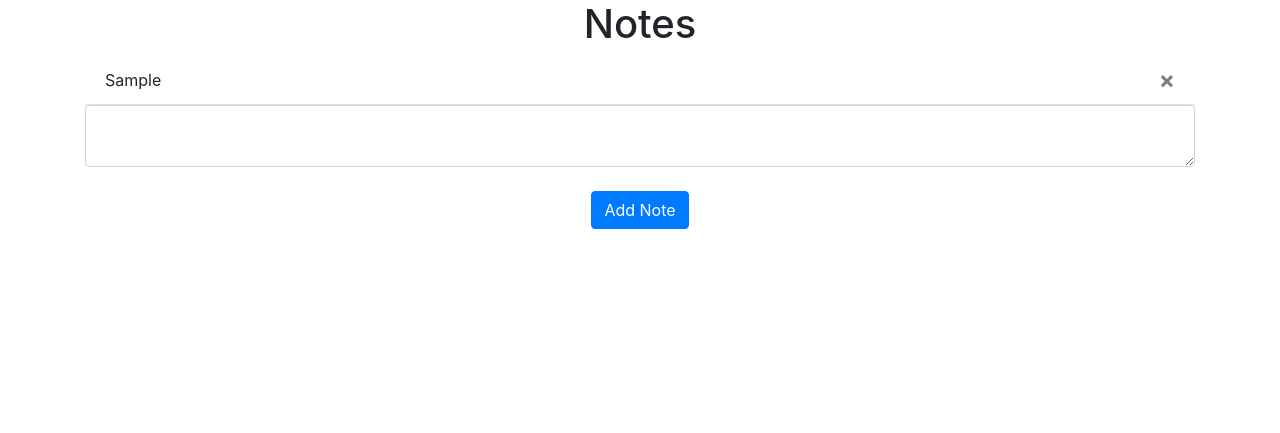
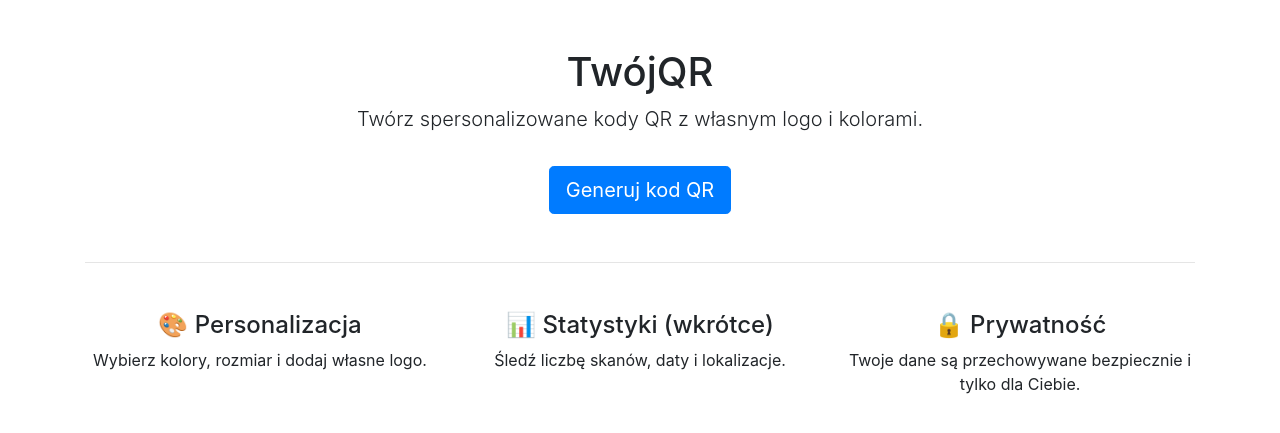
Before and after one commit to alpaqers/qr_code_gen, a Flask app: page / in a window 1280 px wide. Shown: the part 56-489 px from the top of the page. Run offline with Flask 3, Linux system fonts and the light colour scheme; a user stored in the database is signed in; tables that the repository leaves empty hold one stand-in row (values such as "Sample post"); parts of the project's set-up code (start-up, migrations or seed data) failed here and were passed over; some libraries are stand-ins or nearby versions.

Commit message:
changed notes page to landing page

```diff
--- a/website/templates/home.html
+++ b/website/templates/home.html
@@ -1,21 +1,27 @@
-{% extends "base.html" %} {% block title %}Home{% endblock %} {% block content
-    %}
-    <h1 align="center">Notes</h1>
-    <ul class="list-group list-group-flush" id="notes">
-      {% for note in user.notes %}
-      <li class="list-group-item">
-        {{ note.data }}
-        <button type="button" class="close" onClick="deleteNote({{ note.id }})">
-            <span aria-hidden="true">&times;</span>
-        </button>
-      </li>
-      {% endfor %}
-    </ul>
-    <form method="POST">
-      <textarea name="note" id="note" class="form-control"></textarea>
-      <br />
-      <div align="center">
-        <button type="submit" class="btn btn-primary">Add Note</button>
-      </div>
-    </form>
-    {% endblock %}
+{% extends "base.html" %}
+{% block title %}TwójQR – Generator Kodów{% endblock %}
+
+{% block content %}
+<div class="text-center mt-5">
+    <h1>TwójQR</h1>
+    <p class="lead">Twórz spersonalizowane kody QR z własnym logo i kolorami.</p>
+    <a href="/generate_qr" class="btn btn-lg btn-primary mt-3">Generuj kod QR</a>
+</div>
+
+<hr class="my-5">
+
+<div class="row text-center">
+    <div class="col-md-4">
+        <h4>🎨 Personalizacja</h4>
+        <p>Wybierz kolory, rozmiar i dodaj własne logo.</p>
+    </div>
+    <div class="col-md-4">
+        <h4>📊 Statystyki (wkrótce)</h4>
+        <p>Śledź liczbę skanów, daty i lokalizacje.</p>
+    </div>
+    <div class="col-md-4">
+        <h4>🔒 Prywatność</h4>
+        <p>Twoje dane są przechowywane bezpiecznie i tylko dla Ciebie.</p>
+    </div>
+</div>
+{% endblock %}
--- a/website/views.py
+++ b/website/views.py
@@ -1,19 +1,23 @@
-from flask import Blueprint, render_template, request, flash, send_file, redirect, url_for, jsonify
+from flask import Blueprint, render_template, request, flash, send_file, redirect, url_for
 from flask_login import login_required, current_user
-from .models import Note, QRCode
+from .models import QRCode
 from . import db
-import json
 import qrcode
 from qrcode.image.pil import PilImage
 from PIL import Image
 import io
 import base64
 import os
-from datetime import datetime
 
 views = Blueprint('views', __name__)
 
+@views.route('/', methods=['GET'])
+@login_required
+def home():
+    return render_template("home.html", user=current_user)
+
 @views.route('/generate_qr', methods=['GET', 'POST'])
+@login_required
 def generate_qr():
     if request.method == 'POST':
         data = request.form.get('data')
@@ -24,14 +28,13 @@ def generate_qr():
 
         if not data:
             flash('Please enter some data.', 'error')
-            return redirect(url_for('generate_qr'))
+            return redirect(url_for('views.generate_qr'))
 
         logo_filename = None
         if logo and logo.filename:
-            logo_filename = os.path.join(app.config['UPLOAD_FOLDER'], logo.filename)
+            logo_filename = os.path.join('static', logo.filename)
             logo.save(logo_filename)
 
-        # Save to DB
         new_code = QRCode(
             data=data,
             size=size,
@@ -43,7 +46,6 @@ def generate_qr():
         db.session.add(new_code)
         db.session.commit()
 
-        # Generate QR image
         qr = qrcode.QRCode(
             version=1,
             error_correction=qrcode.constants.ERROR_CORRECT_H,
@@ -72,31 +74,3 @@ def generate_qr():
         return render_template("generate_qr.html", qr_code_url=img_url)
 
     return render_template("generate_qr.html")
-
-@views.route('/', methods=['GET', 'POST'])
-@login_required
-def home():
-    if request.method == 'POST':
-        note = request.form.get('note')
-
-        if len(note) < 1:
-            flash('Note is too short!', category='error')
-        else:
-            new_note=Note(data=note, user_id=current_user.id)
-            db.session.add(new_note)
-            db.session.commit()
-            flash('Note added!', category='success')
-
-    return render_template("home.html", user=current_user)
-
-@views.route('/delete-note', methods=['POST'])
-def delete_note():
-    note = json.loads(request.data)
-    noteId = note['noteId']
-    note = Note.query.get(noteId)
-    if note:
-        if note.user_id == current_user.id:
-            db.session.delete(note)
-            db.session.commit()
-
-    return jsonify({})
```
Also changed, not shown: website/models.py (+0 -9 lines).
